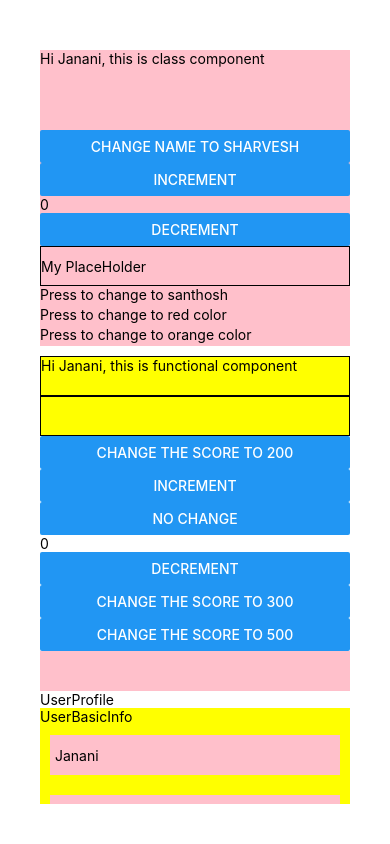
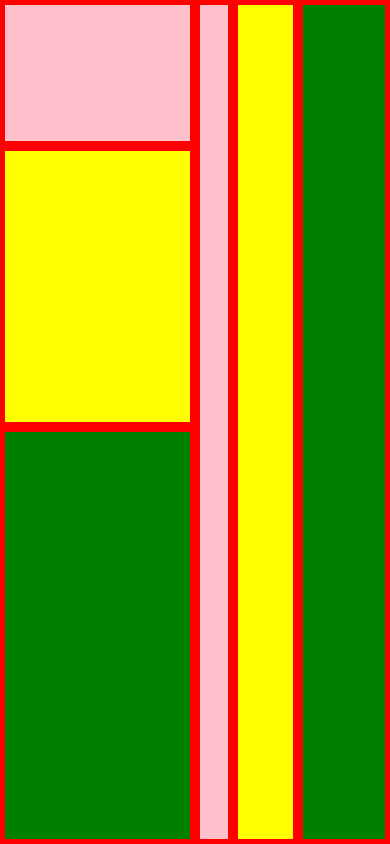
Before and after one commit to ra-janani/firstsampleproject, a React Native app: screen / in a window 390 px wide. Built offline with nearby package versions, Linux system fonts and the light colour scheme.

Commit message:
Flex-direction code for row, column, reverse row and reverse column

```diff
--- a/App.js
+++ b/App.js
@@ -9,7 +9,11 @@ import React, {useState} from 'react';
 
 import {Text, View, ScrollView} from 'react-native';
 
-import {MyTestComponent,MyTestFuncComponent,UserProfile} from './src/components';
+import {
+  MyTestComponent,
+  MyTestFuncComponent,
+  UserProfile,
+} from './src/components';
 function App() {
   const userObject = {
     firstName: 'Janani',
@@ -22,20 +26,27 @@ function App() {
     postalCode: 'SE137SL',
   };
 
-  const inputStyle={
-    height:40,
-    backgroundColor:'pink',
-    margin:10,
-    padding:5
+  const inputStyle = {
+    height: 40,
+    backgroundColor: 'pink',
+    margin: 10,
+    padding: 5,
   };
 
   return (
-    <View style={{flex: 1, margin: 40}}>
-      <ScrollView>
-        <MyTestComponent/>
-        <MyTestFuncComponent/>
-        <UserProfile userData={userObject} inputStyle={inputStyle}/>
-      </ScrollView>
+    <View style={{flex: 1, flexDirection:'row'}}>
+      <View style={{flex: 1, backgroundColor: 'red'}}>
+        <View style={{flex: 1, backgroundColor: 'pink', margin: 5}}></View>
+        <View style={{flex: 2, backgroundColor: 'yellow', margin: 5}}></View>
+        <View style={{flex: 3, backgroundColor: 'green', margin: 5}}></View>
+      </View>
+
+      <View style={{flex: 1, backgroundColor: 'red', flexDirection: 'row'}}>
+        <View style={{flex: 1, backgroundColor: 'pink', margin: 5}}></View>
+        <View style={{flex: 2, backgroundColor: 'yellow', margin: 5}}></View>
+        <View style={{flex: 3, backgroundColor: 'green', margin: 5}}></View>
+      </View>
+
     </View>
   );
 }
```
